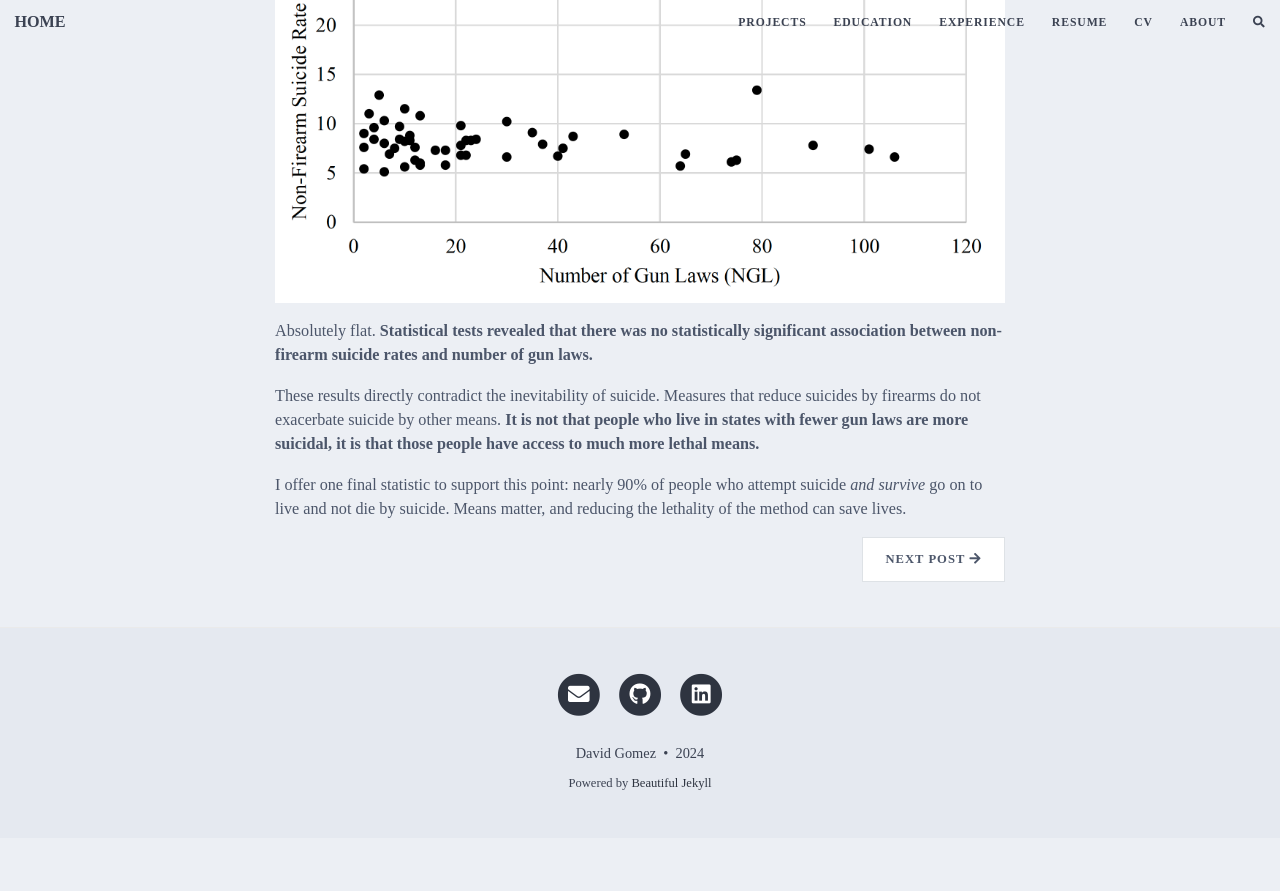
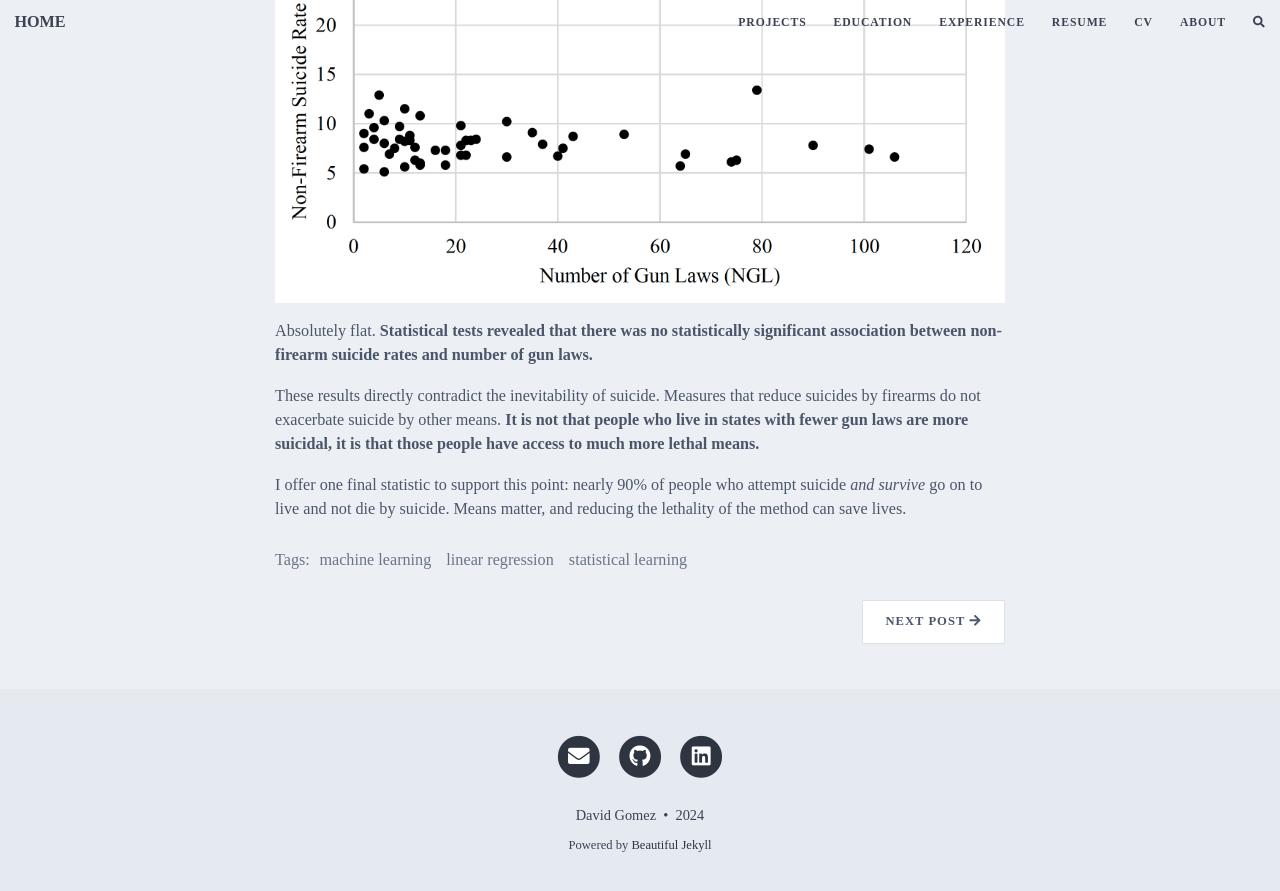
Before and after one commit to dbgomez94/dbgomez94.github.io, a Jekyll site: the page built from _posts/2019-12-01-challenging-the-inevitability-of-suicide.md, in a window 1280 px wide and 900 px high, scrolled down 2606 px. Shown: the top 891 px of the window. Built offline with Jekyll 4.4.1, drawn with Linux system fonts in a browser that asks for light colours; nearby versions of some CDN libraries; comment, search, counter and statistics services are not loaded; before the commit the page ends 3444 px from its top, so only the background shows below that.

Commit message:
updating projects

```diff
--- a/_posts/2019-12-01-challenging-the-inevitability-of-suicide.md
+++ b/_posts/2019-12-01-challenging-the-inevitability-of-suicide.md
@@ -3,6 +3,7 @@ layout: post
 title: Challenging the inevitability of suicide
 subtitle: The effect of gun regulation on overall suicide rates and portfolio of preventative measures
 thumbnail-img: "/assets/img/fsr-vs-ngl.png"
+tags: [machine learning, linear regression, statistical learning]
 ---
 
 **Challenging the inevitability of suicide: the effect of gun regulation on overall suicide rates and portfolio of preventative measures** \
```
